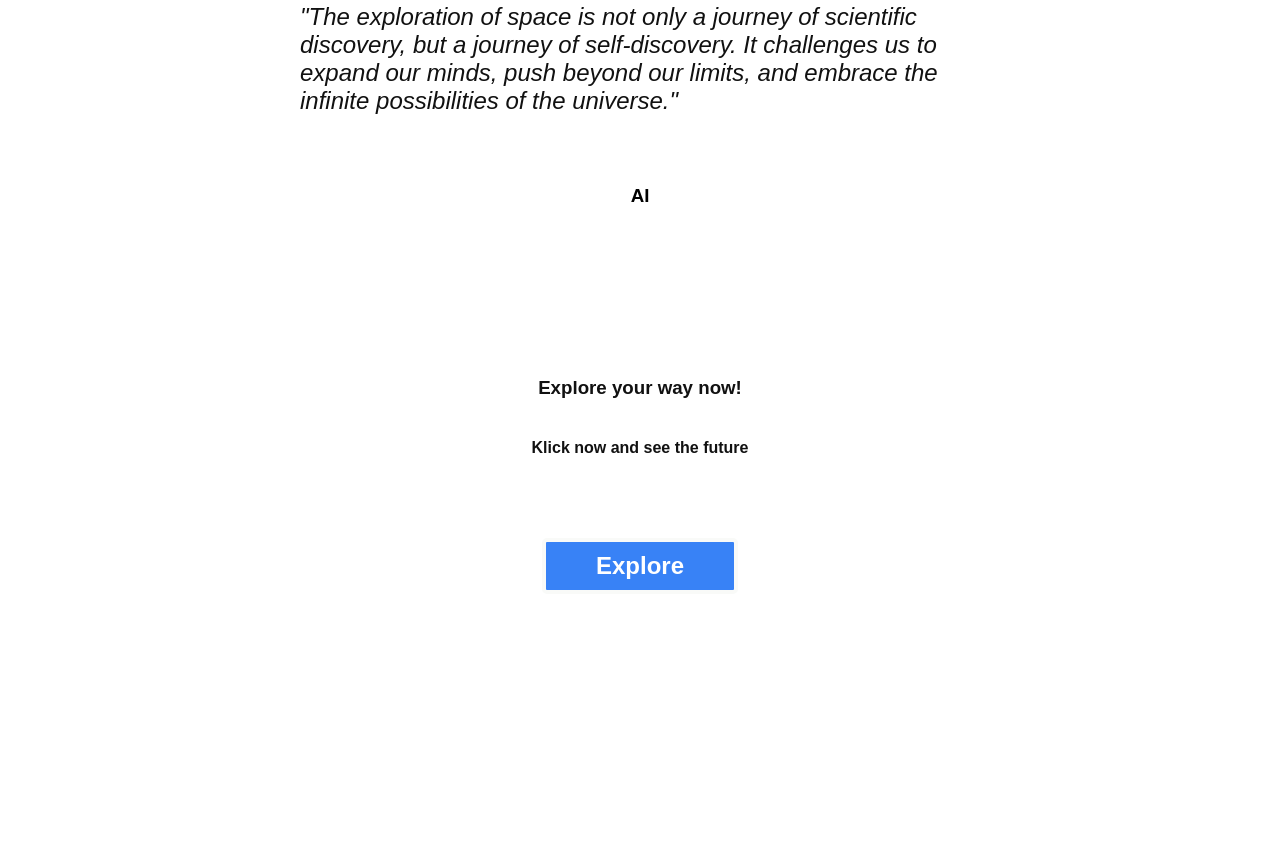
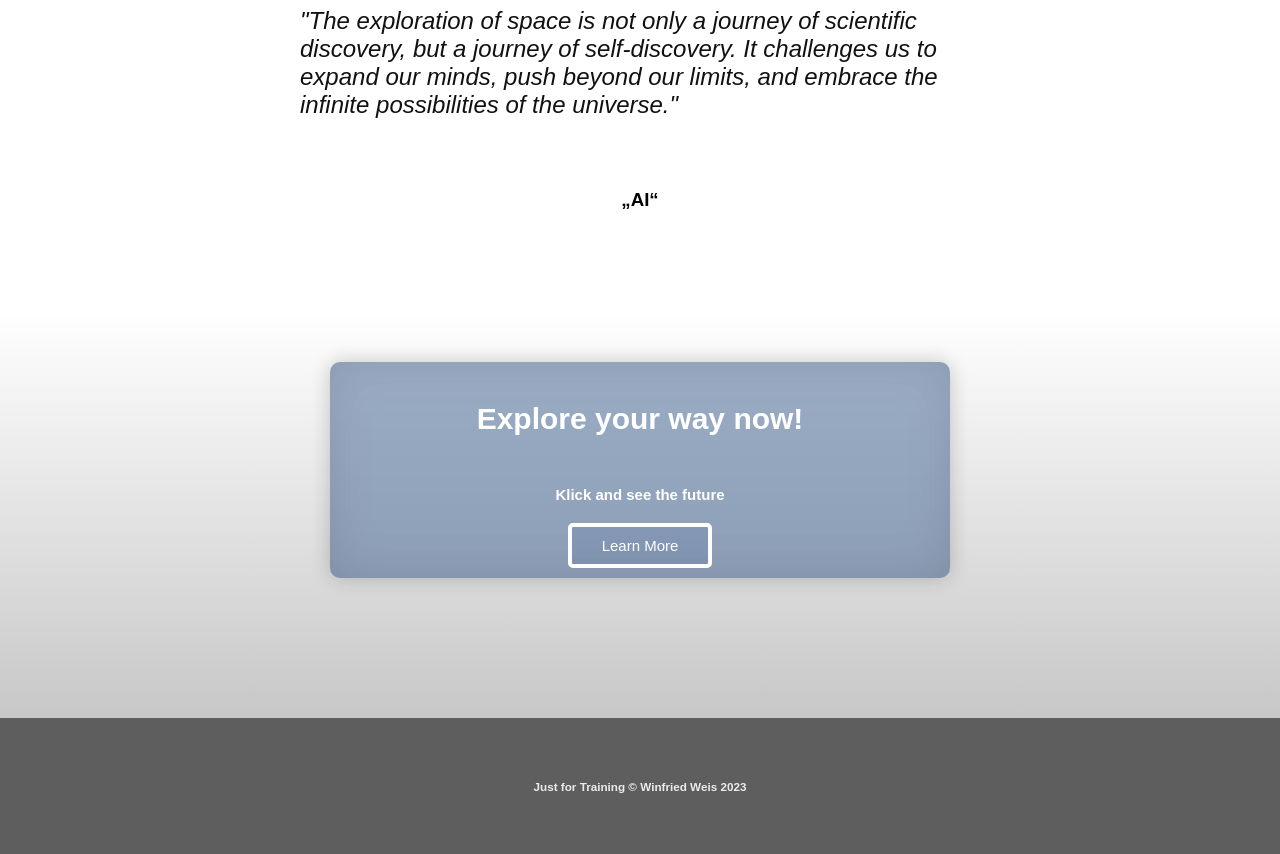
Before and after one commit to njordev/odin-landingpage, a plain HTML site: page index.html in a window 1280 px wide. Shown: the part 1033-1887 px from the top of the page. Before the commit the page ends 1697 px from the top, so only its background shows below. Drawn offline with Linux system fonts and the light colour scheme.

Commit message:
Changes in HTML an CSS

```diff
--- a/index.html
+++ b/index.html
@@ -49,12 +49,21 @@
 </div>
 <div class="section-three">
   <h2>"The exploration of space is not only a journey of scientific discovery, but a journey of self-discovery. It challenges us to expand our minds, push beyond our limits, and embrace the infinite possibilities of the universe."</h2>
-  <p><h3>AI</h3></p>
+  <p><h3>„AI“</h3></p>
 </div>
 <div class="section-four">
-  <h3><strong>Explore your way now!</strong></h3>
-  <h4>Klick now and see the future</h4>
-  <button><strong>Explore</strong></button>
+  <section id="section-four">
+    <div class="frame">
+      <h3><strong>Explore your way now!</strong></h3>
+      <h4>Klick and see the future</h4>
+      <button class="blue-button">Learn More</button>
+    </div>
+  </section>
+  <footer>
+    <div class="footer-text">
+      <h3><strong>Just for Training © Winfried Weis 2023</strong></h3>
+    </div>
+  </footer>
 
 </div>
 
--- a/style.css
+++ b/style.css
@@ -42,6 +42,11 @@ header {
     color: #fff;
     text-decoration: none;
     font-weight: bold;
+    border: 2px solid white;
+    border-radius: 10px;
+    padding: 5px;
+    padding-left: 7px;
+    padding-right: 7px;
   }
 
 /* Section One */
@@ -50,7 +55,7 @@ body {
       margin: 0;
   }
       .section-one {
-          background-color: #1f2937;
+          background: linear-gradient(to bottom, #1f2739 60%, #dddddd 100%);
           color: white;
           margin: 0;
           padding: 50px 30px;
@@ -75,11 +80,11 @@ body {
         .section-one button {
           font-size: 24px;
           padding: 10px 50px;
-          border: 4px solid #f9faf8;
+          border: 6px solid #f9faf8;
           background-color: #3882f6;
           font-family: Arial, Helvetica, sans-serif;
           color: white;
-          border-radius: 5px;
+          border-radius: 10px;
           cursor: pointer;
           margin-left: 20px;
           margin-top: 60px;
@@ -172,39 +177,64 @@ body {
     color: black;
     font-family: Arial, Helvetica, sans-serif;
   }
-  .section-four {
+  #section-four {
     display: flex;
     flex-direction: column;
     align-items: center;
-    background-color: #ffffff;
+    background: linear-gradient(to top, #c7c7c7 0%, #ffffff 100%);
+    color: rgba(255, 255, 255, 0.877);
+    margin: 0;
+    padding: 50px 30px;
+  }
+
+  .frame {
+    box-shadow: 0 0 20px rgba(0,0,0,0.2), 0 0px 50px rgba(0,0,0,0.1) inset;
+    background-color: #48689786;
+    border-radius: 10px;
+    backdrop-filter: blur(10px);
+    border-radius: 10px;
+    padding: 10px;
+    display: flex;
+    flex-direction: column;
+    justify-content: center;
+    align-items: center;
+    min-width: 600px;
+    max-height: 200px;
+    margin: 0 auto;
+    margin-bottom: 90px;
+    font-family: Arial, Helvetica, sans-serif;
+    font-size: 15px;
+    color: #ffffff;
+  }
+  .frame h4{
+    padding-bottom: -30px;
+    padding-top: -10px;
+  }
+.frame h3{
+  padding-bottom: -30px;
+  padding-top: -10px;
+  font-size: 30px;
+}
+
+
+
+  .blue-button {
+    background-color: #4867972a;
+    color: white;
+    border: 4px solid white;
+    border-radius: 5px;
+    padding: 10px 30px;
+    font-size: 1em;
+    font-family: Arial, Helvetica, sans-serif;
+  }
+  .footer-text{
+    display: flex;
+    font-family: Arial, Helvetica, sans-serif;
+    font-size: 10px;
+    flex-direction: column;
+    align-items: center;
+    background-color: #5e5e5e;
     color: rgba(255, 255, 255, 0.877);
     margin: 0;
     padding: 50px 300px;
   }
-  .section-four h3{
-    font-family: Arial, Helvetica, sans-serif;
-    font-weight: bolder;
-    font-size: 25;
-    color: #111111;
-    text-align: left;
-  }
-
-.section-four h4{
-  font-family: Arial, Helvetica, sans-serif;
-  font-weight: bolder;
-  font-size: 25;
-  color: #111111;
-  text-align: left;
-}
-.section-four button {
-    font-size: 24px;
-    padding: 10px 50px;
-    border: 4px solid #f9faf8;
-    background-color: #3882f6;
-    font-family: Arial, Helvetica, sans-serif;
-    color: white;
-    border-radius: 5px;
-    cursor: pointer;
-    margin-top: 60px;
-    margin-bottom: 20px;
-  }
```
